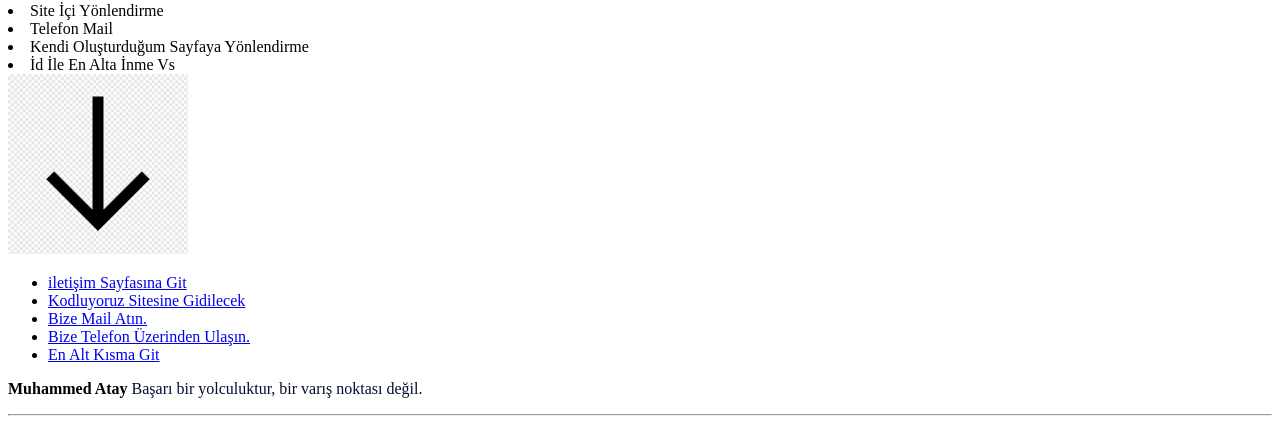
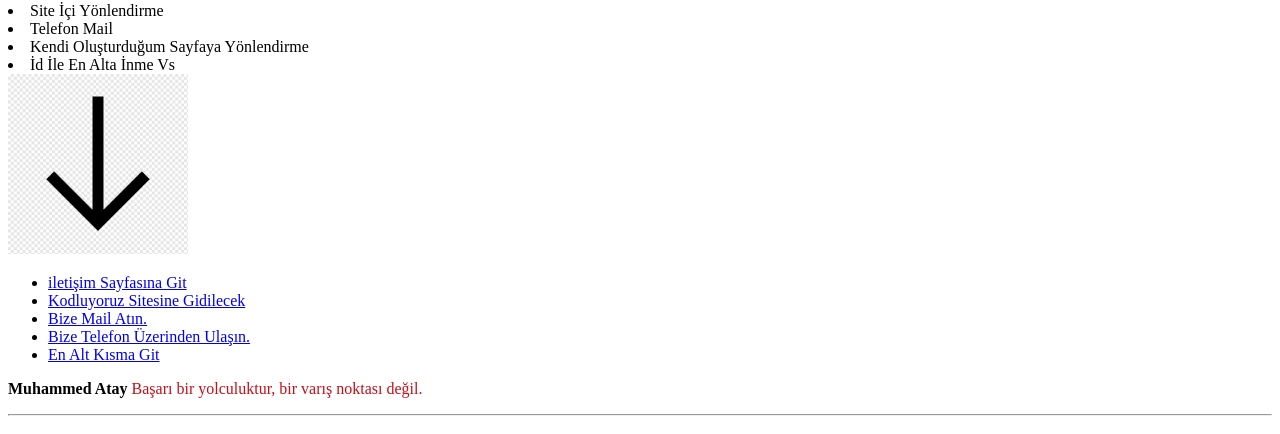
Before and after one commit to muhammedatay/index.html, a plain HTML site: page java/index.html in a window 1280 px wide. Shown: the part 78-512 px from the top of the page. Drawn offline with Linux system fonts and the light colour scheme.

Commit message:
kein commit

```diff
--- a/java/index.html
+++ b/java/index.html
@@ -55,7 +55,7 @@
 <p>
 
      <strong>Muhammed Atay</strong>
-     <span style="color:rgb(4, 14, 48)">
+     <span style="color:rgb(197, 16, 25)">
         Başarı bir yolculuktur, bir varış noktası değil.
     </span>
 </p>
```
